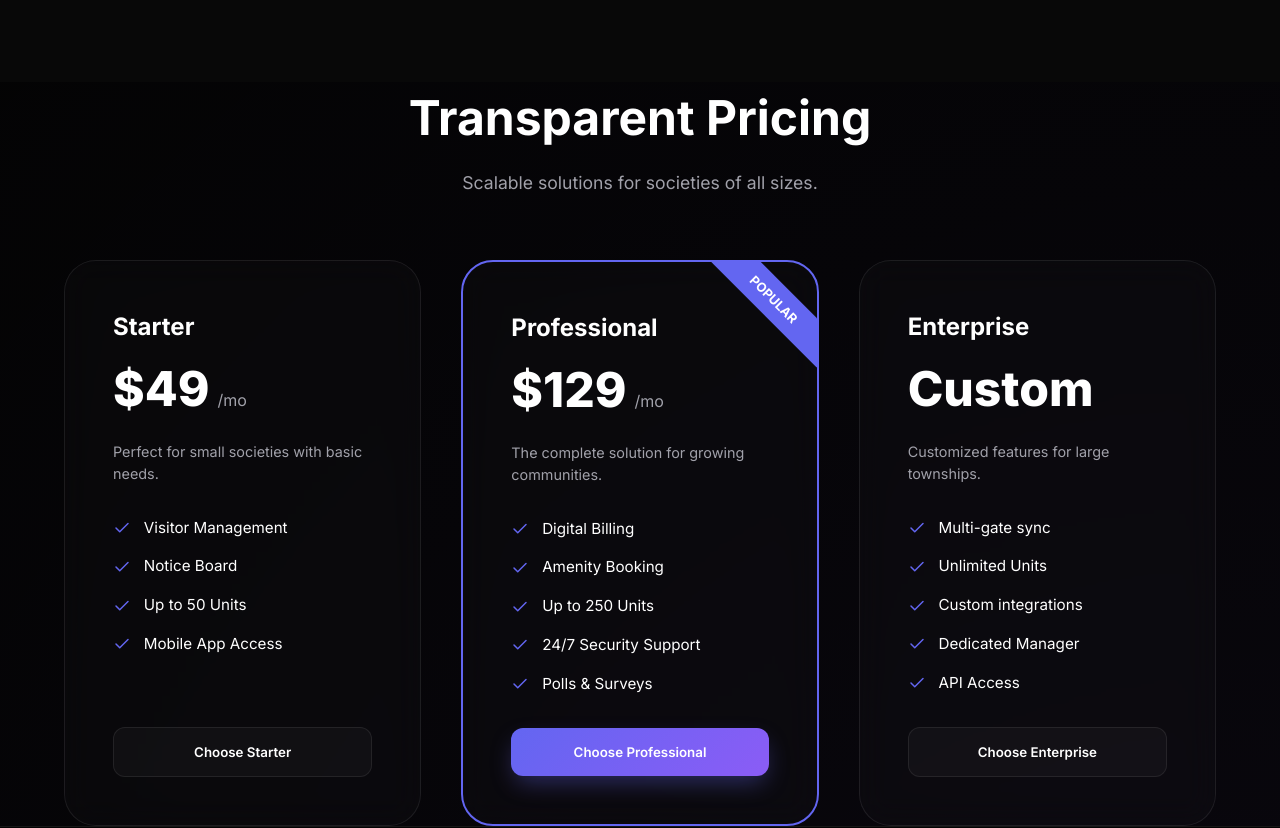
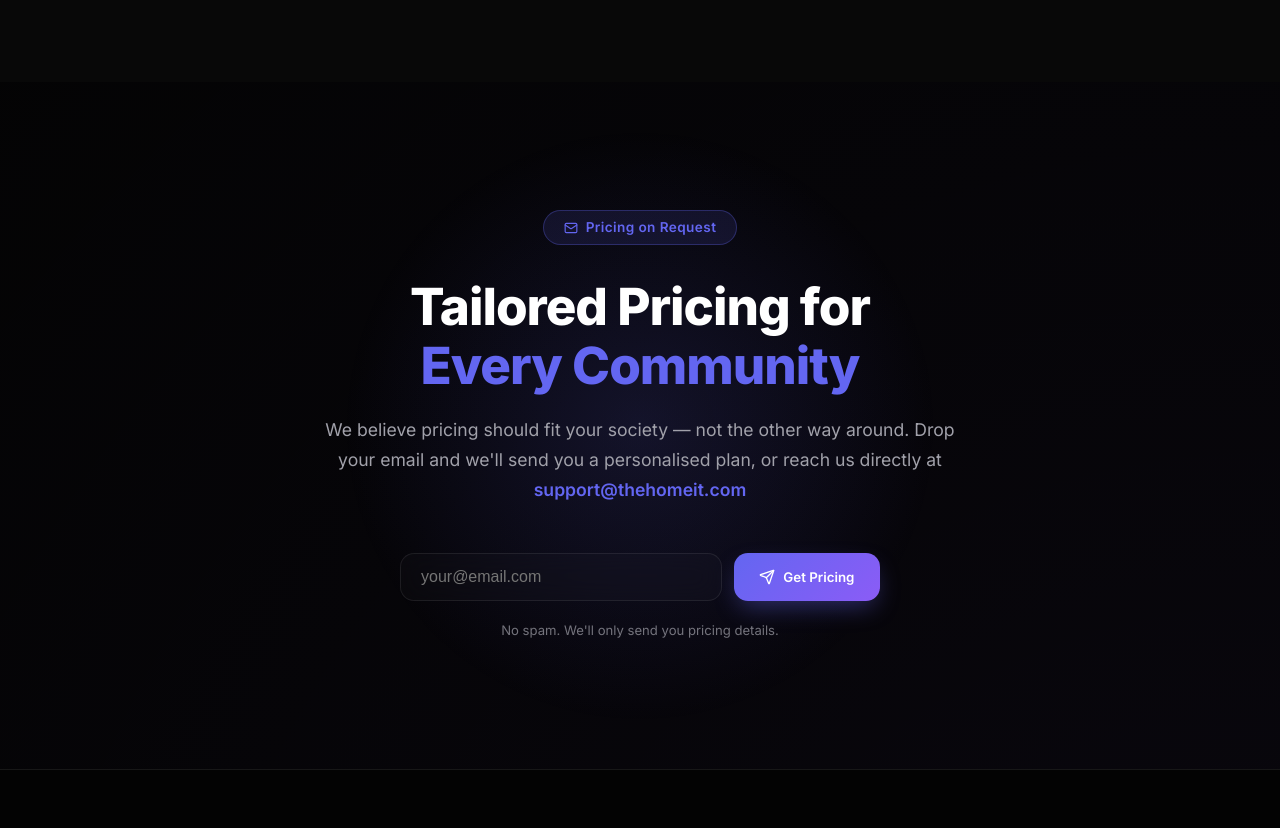
Before and after one commit to amber-05/thehomeit-landing-page, a React (Vite) app: page / in a window 1280 px wide. Shown: the part 2460-3288 px from the top of the page. Built offline with nearby package versions, Linux system fonts and the light colour scheme.

Commit message:
update sitemap and SEO

```diff
--- a/src/components/Home.jsx
+++ b/src/components/Home.jsx
@@ -2,7 +2,7 @@ import React from 'react';
 import Hero from './Hero';
 import Features from './Features';
 import ProductImpact from './ProductImpact';
-import Pricing from './Pricing';
+import PricingContact from './Pricing';
 
 const Home = () => {
     return (
@@ -10,7 +10,7 @@ const Home = () => {
             <Hero />
             <Features />
             <ProductImpact />
-            <Pricing />
+            <PricingContact />
         </main>
     );
 };
--- a/src/components/Pricing.jsx
+++ b/src/components/Pricing.jsx
@@ -1,105 +1,188 @@
-import React from 'react';
+import React, { useState } from 'react';
 import { motion } from 'framer-motion';
-import { Check } from 'lucide-react';
+import { Mail, Send, CheckCircle } from 'lucide-react';
 
-const PRICING_PLANS = [
-    {
-        name: 'Starter',
-        price: '$49',
-        description: 'Perfect for small societies with basic needs.',
-        features: ['Visitor Management', 'Notice Board', 'Up to 50 Units', 'Mobile App Access'],
-    },
-    {
-        name: 'Professional',
-        price: '$129',
-        description: 'The complete solution for growing communities.',
-        features: ['Digital Billing', 'Amenity Booking', 'Up to 250 Units', '24/7 Security Support', 'Polls & Surveys'],
-        popular: true,
-    },
-    {
-        name: 'Enterprise',
-        price: 'Custom',
-        description: 'Customized features for large townships.',
-        features: ['Multi-gate sync', 'Unlimited Units', 'Custom integrations', 'Dedicated Manager', 'API Access'],
-    }
-];
+const PricingContact = () => {
+    const [email, setEmail] = useState('');
+    const [submitted, setSubmitted] = useState(false);
 
-const Pricing = () => {
+    const handleSubmit = (e) => {
+        e.preventDefault();
+        if (!email.trim()) return;
+        // Opens the user's mail client with a pre-filled subject
+        const subject = encodeURIComponent('Pricing Inquiry — Homeit');
+        const body = encodeURIComponent(
+            `Hi Homeit team,\n\nI'm interested in learning about your pricing plans.\n\nMy email: ${email}\n\nPlease send me the details.\n\nThanks!`
+        );
+        window.location.href = `mailto:support@thehomeit.com?subject=${subject}&body=${body}`;
+        setSubmitted(true);
+    };
+
     return (
-        <section id="pricing" className="container">
-            <div style={{ textAlign: 'center', marginBottom: '4rem' }}>
-                <h2 style={{ fontSize: '3rem', fontWeight: 700, marginBottom: '1rem' }}>Transparent Pricing</h2>
-                <p style={{ color: 'var(--text-secondary)', fontSize: '1.1rem' }}>Scalable solutions for societies of all sizes.</p>
+        <section
+            id="pricing"
+            style={{
+                padding: '8rem 0',
+                position: 'relative',
+                overflow: 'hidden',
+            }}
+        >
+            {/* Ambient glow */}
+            <div style={{
+                position: 'absolute',
+                top: '50%',
+                left: '50%',
+                transform: 'translate(-50%, -50%)',
+                width: '600px',
+                height: '600px',
+                background: 'radial-gradient(circle, rgba(99,102,241,0.15) 0%, transparent 70%)',
+                pointerEvents: 'none',
+            }} />
+
+            <div className="container" style={{ position: 'relative', zIndex: 1 }}>
+                <motion.div
+                    initial={{ opacity: 0, y: 40 }}
+                    whileInView={{ opacity: 1, y: 0 }}
+                    viewport={{ once: true }}
+                    transition={{ duration: 0.6 }}
+                    style={{ textAlign: 'center', maxWidth: '640px', margin: '0 auto' }}
+                >
+                    {/* Badge */}
+                    <div style={{
+                        display: 'inline-flex',
+                        alignItems: 'center',
+                        gap: '0.5rem',
+                        background: 'rgba(99,102,241,0.12)',
+                        border: '1px solid rgba(99,102,241,0.3)',
+                        borderRadius: '999px',
+                        padding: '0.4rem 1.2rem',
+                        fontSize: '0.85rem',
+                        color: 'var(--accent-color)',
+                        fontWeight: 600,
+                        marginBottom: '2rem',
+                        letterSpacing: '0.03em',
+                    }}>
+                        <Mail size={14} />
+                        Pricing on Request
                     </div>
 
-            <div style={{
-                display: 'grid',
-                gridTemplateColumns: 'repeat(auto-fit, minmax(320px, 1fr))',
-                gap: '2.5rem'
+                    <h2 style={{
+                        fontSize: 'clamp(2rem, 5vw, 3.2rem)',
+                        fontWeight: 800,
+                        lineHeight: 1.15,
+                        marginBottom: '1.25rem',
+                        letterSpacing: '-0.02em',
                     }}>
-                {PRICING_PLANS.map((plan, index) => (
-                    <motion.div
-                        key={index}
-                        initial={{ opacity: 0, y: 30 }}
+                        Tailored Pricing for<br />
+                        <span style={{ color: 'var(--accent-color)' }}>Every Community</span>
+                    </h2>
+
+                    <p style={{
+                        color: 'var(--text-secondary)',
+                        fontSize: '1.1rem',
+                        lineHeight: 1.7,
+                        marginBottom: '3rem',
+                    }}>
+                        We believe pricing should fit your society — not the other way around.
+                        Drop your email and we'll send you a personalised plan, or reach us directly at{' '}
+                        <a
+                            href="mailto:support@thehomeit.com"
+                            style={{
+                                color: 'var(--accent-color)',
+                                textDecoration: 'none',
+                                fontWeight: 600,
+                            }}
+                        >
+                            support@thehomeit.com
+                        </a>
+                    </p>
+
+                    {/* Email form */}
+                    {!submitted ? (
+                        <motion.form
+                            onSubmit={handleSubmit}
+                            initial={{ opacity: 0, y: 20 }}
                             whileInView={{ opacity: 1, y: 0 }}
                             viewport={{ once: true }}
-                        transition={{ duration: 0.5, delay: index * 0.1 }}
-                        className="glass"
+                            transition={{ duration: 0.5, delay: 0.2 }}
                             style={{
-                            padding: '3rem',
-                            borderRadius: '32px',
                                 display: 'flex',
-                            flexDirection: 'column',
-                            gap: '2rem',
-                            border: plan.popular ? '2px solid var(--accent-color)' : '1px solid var(--glass-border)',
-                            position: 'relative',
-                            overflow: 'hidden'
+                                gap: '0.75rem',
+                                maxWidth: '480px',
+                                margin: '0 auto',
+                                flexWrap: 'wrap',
                             }}
                         >
-                        {plan.popular && (
-                            <div style={{
-                                position: 'absolute',
-                                top: '20px',
-                                right: '-35px',
-                                background: 'var(--accent-color)',
-                                color: 'white',
-                                padding: '0.5rem 3rem',
-                                transform: 'rotate(45deg)',
-                                fontSize: '0.8rem',
-                                fontWeight: 700
-                            }}>
-                                POPULAR
-                            </div>
+                            <input
+                                type="email"
+                                required
+                                value={email}
+                                onChange={(e) => setEmail(e.target.value)}
+                                placeholder="your@email.com"
+                                style={{
+                                    flex: 1,
+                                    minWidth: '200px',
+                                    padding: '0.9rem 1.25rem',
+                                    borderRadius: '14px',
+                                    border: '1px solid var(--glass-border)',
+                                    background: 'var(--glass-bg)',
+                                    color: 'var(--text-primary)',
+                                    fontSize: '1rem',
+                                    outline: 'none',
+                                    backdropFilter: 'blur(12px)',
+                                    transition: 'border-color 0.2s',
+                                }}
+                                onFocus={(e) => e.target.style.borderColor = 'var(--accent-color)'}
+                                onBlur={(e) => e.target.style.borderColor = 'var(--glass-border)'}
+                            />
+                            <button
+                                type="submit"
+                                className="btn-primary"
+                                style={{
+                                    display: 'flex',
+                                    alignItems: 'center',
+                                    gap: '0.5rem',
+                                    padding: '0.9rem 1.6rem',
+                                    borderRadius: '14px',
+                                    whiteSpace: 'nowrap',
+                                }}
+                            >
+                                <Send size={16} />
+                                Get Pricing
+                            </button>
+                        </motion.form>
+                    ) : (
+                        <motion.div
+                            initial={{ opacity: 0, scale: 0.95 }}
+                            animate={{ opacity: 1, scale: 1 }}
+                            transition={{ duration: 0.4 }}
+                            style={{
+                                display: 'flex',
+                                alignItems: 'center',
+                                justifyContent: 'center',
+                                gap: '0.75rem',
+                                color: '#4ade80',
+                                fontSize: '1.05rem',
+                                fontWeight: 600,
+                            }}
+                        >
+                            <CheckCircle size={22} />
+                            Opening your mail client — talk soon!
+                        </motion.div>
                     )}
 
-                        <div>
-                            <h3 style={{ fontSize: '1.5rem', fontWeight: 700, marginBottom: '0.5rem' }}>{plan.name}</h3>
-                            <div style={{ display: 'flex', alignItems: 'baseline', gap: '0.5rem' }}>
-                                <span style={{ fontSize: '3rem', fontWeight: 800 }}>{plan.price}</span>
-                                {plan.price !== 'Custom' && <span style={{ color: 'var(--text-secondary)' }}>/mo</span>}
-                            </div>
-                            <p style={{ color: 'var(--text-secondary)', fontSize: '0.9rem', marginTop: '1rem' }}>{plan.description}</p>
-                        </div>
-
-                        <div style={{ flex: 1 }}>
-                            <ul style={{ listStyle: 'none', display: 'flex', flexDirection: 'column', gap: '1rem' }}>
-                                {plan.features.map((feature, idx) => (
-                                    <li key={idx} style={{ display: 'flex', gap: '0.8rem', alignItems: 'center' }}>
-                                        <Check size={18} color="var(--accent-color)" />
-                                        <span style={{ fontSize: '0.95rem' }}>{feature}</span>
-                                    </li>
-                                ))}
-                            </ul>
-                        </div>
-
-                        <button className={plan.popular ? 'btn-primary' : 'btn-secondary'} style={{ width: '100%' }}>
-                            Choose {plan.name}
-                        </button>
+                    <p style={{
+                        color: 'var(--text-secondary)',
+                        fontSize: '0.82rem',
+                        marginTop: '1.25rem',
+                        opacity: 0.7,
+                    }}>
+                        No spam. We'll only send you pricing details.
+                    </p>
                 </motion.div>
-                ))}
             </div>
         </section>
     );
 };
 
-export default Pricing;
+export default PricingContact;
```
Also changed, not shown: public/robots.txt (added), 1 other file (tests, documents, lock files or other folders). Lines whose indentation alone changed are shown as unchanged.
